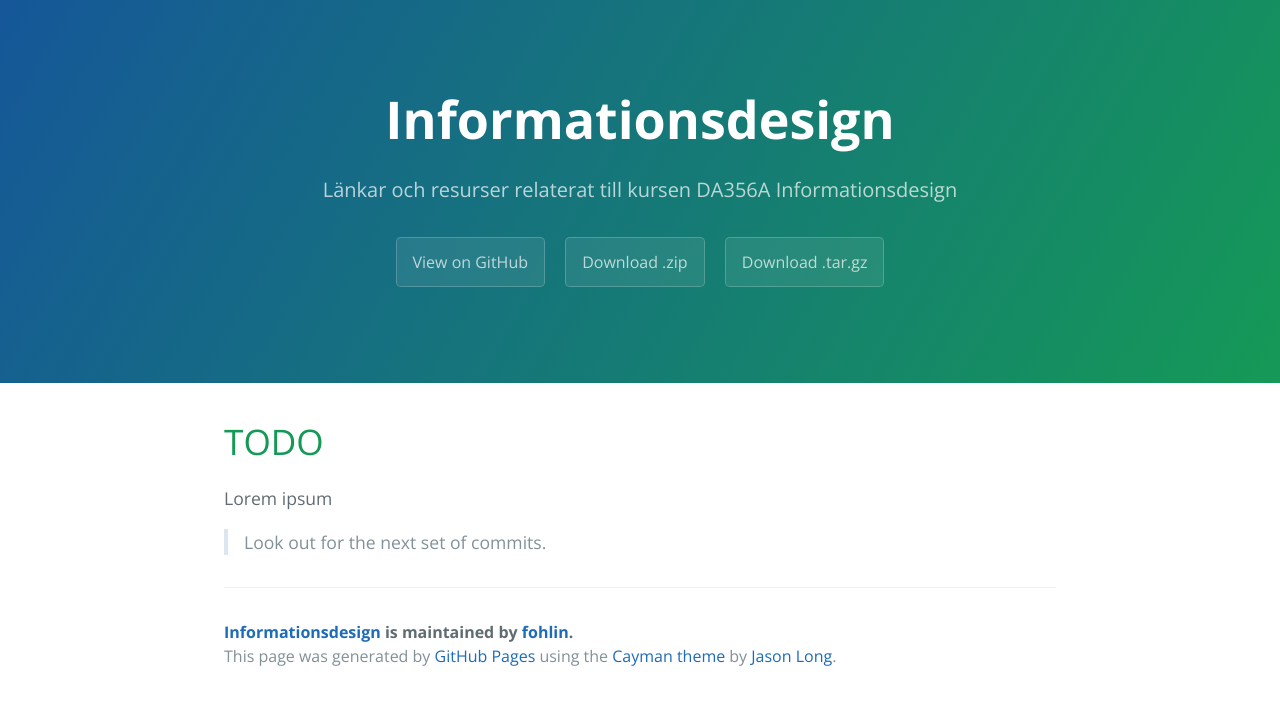
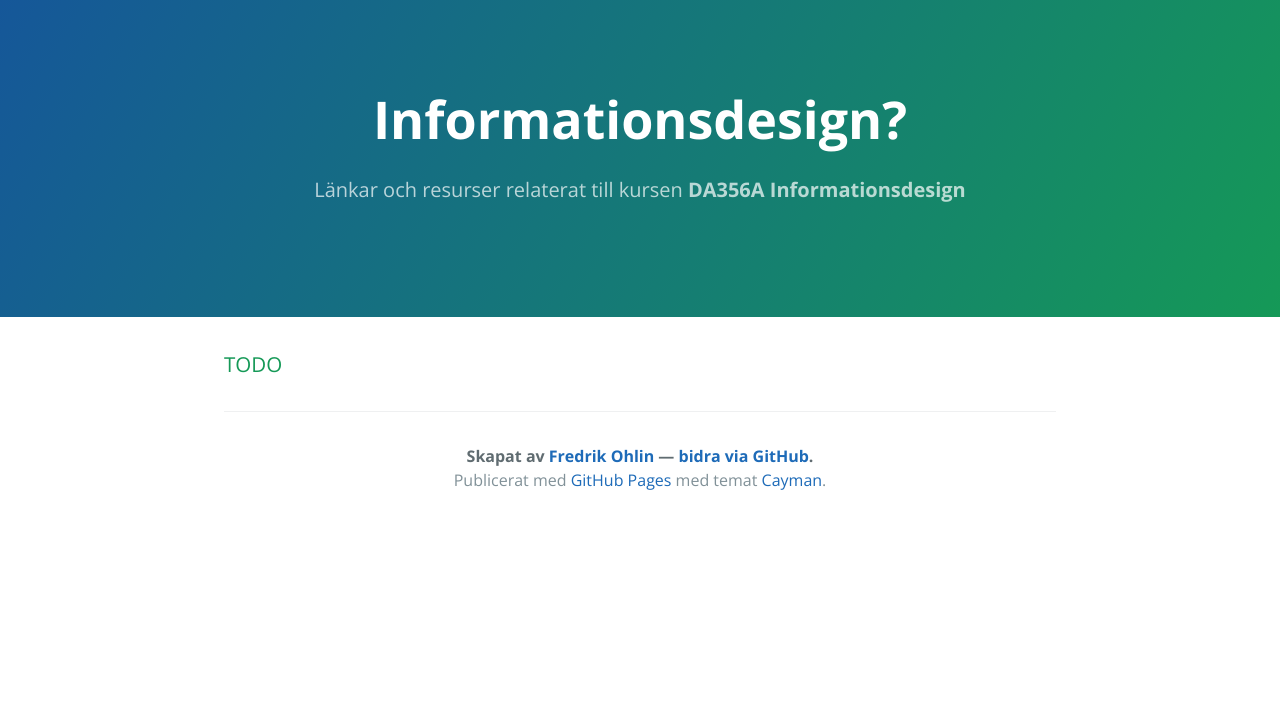
Before and after one commit to fohlin/informationsdesign, a plain HTML site: page index.html in a window 1280 px wide. Drawn offline with nearby package versions, Linux system fonts and the light colour scheme.

Commit message:
Prepared for content

```diff
--- a/index.html
+++ b/index.html
@@ -1,41 +1,38 @@
 <!DOCTYPE html>
-<html lang="en-us">
+<html lang="sv">
   <head>
     <meta charset="UTF-8">
-    <title>Informationsdesign by fohlin</title>
+    <title>Informationsdesign - länkar och resurser</title>
     <meta name="viewport" content="width=device-width, initial-scale=1">
     <link rel="stylesheet" type="text/css" href="stylesheets/normalize.css" media="screen">
     <link href='https://fonts.googleapis.com/css?family=Open+Sans:400,700' rel='stylesheet' type='text/css'>
     <link rel="stylesheet" type="text/css" href="stylesheets/stylesheet.css" media="screen">
     <link rel="stylesheet" type="text/css" href="stylesheets/github-light.css" media="screen">
+    <style type="text/css" media="screen">
+        .project-tagline a{
+            color: inherit;
+            font-weight:bold;
+        }
+        .site-footer{
+            text-align: center;
+        }
+    </style>
   </head>
   <body>
     <section class="page-header">
-      <h1 class="project-name">Informationsdesign</h1>
-      <h2 class="project-tagline">Länkar och resurser relaterat till kursen DA356A Informationsdesign</h2>
-      <a href="https://github.com/fohlin/informationsdesign" class="btn">View on GitHub</a>
-      <a href="https://github.com/fohlin/informationsdesign/zipball/master" class="btn">Download .zip</a>
-      <a href="https://github.com/fohlin/informationsdesign/tarball/master" class="btn">Download .tar.gz</a>
+      <h1 class="project-name">Informationsdesign?</h1>
+      <h2 class="project-tagline">Länkar och resurser relaterat till kursen <a href="http://edu.mah.se/sv/Course/DA356A#Syllabus">DA356A Informationsdesign</a></h2>
     </section>
 
     <section class="main-content">
-      <h1>
-<a id="todo" class="anchor" href="#todo" aria-hidden="true"><span class="octicon octicon-link"></span></a>TODO</h1>
+      <h3>TODO</h3>
 
-<p>Lorem ipsum</p>
-
-<blockquote>
-<p>Look out for the next set of commits.</p>
-</blockquote>
 
       <footer class="site-footer">
-        <span class="site-footer-owner"><a href="https://github.com/fohlin/informationsdesign">Informationsdesign</a> is maintained by <a href="https://github.com/fohlin">fohlin</a>.</span>
-
-        <span class="site-footer-credits">This page was generated by <a href="https://pages.github.com">GitHub Pages</a> using the <a href="https://github.com/jasonlong/cayman-theme">Cayman theme</a> by <a href="https://twitter.com/jasonlong">Jason Long</a>.</span>
+        <span class="site-footer-owner">Skapat av <a href="https://github.com/fohlin">Fredrik Ohlin</a> — <a href="https://github.com/mah-dv/informationsdesign">bidra via GitHub</a>.</span>
+        <span class="site-footer-credits">Publicerat med <a href="https://pages.github.com">GitHub Pages</a> med temat <a href="https://github.com/jasonlong/cayman-theme">Cayman</a>.</span>
       </footer>
-
     </section>
-
 
   </body>
 </html>
```
